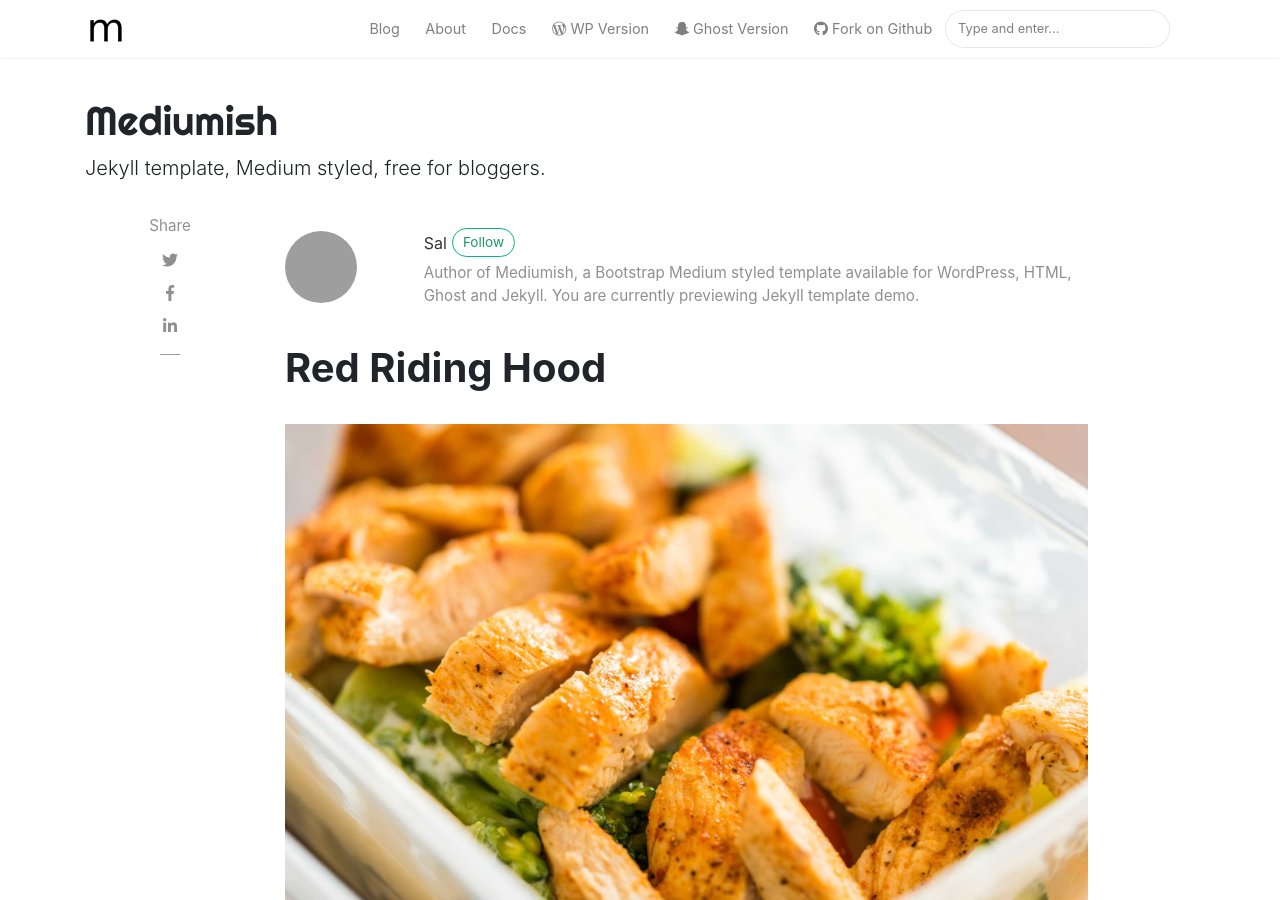
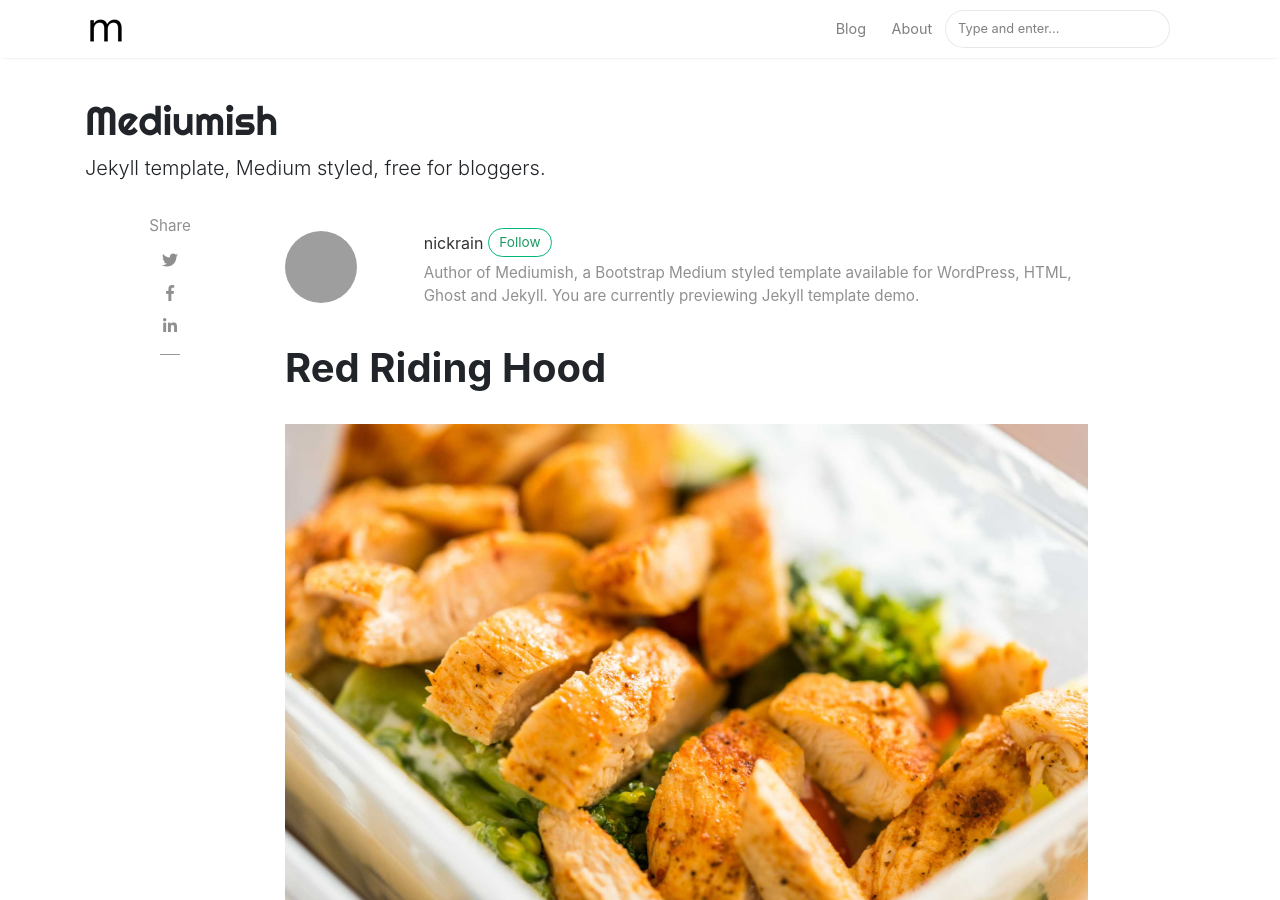
Before and after one commit to sonicrain/nickrain, a Jekyll site: the page built from _posts/2018-01-12-red-riding.md, in a window 1280 px wide and 900 px high. Built offline with Jekyll 4.4.1, drawn with Linux system fonts in a browser that asks for light colours; nearby versions of some CDN libraries; comment, search, counter and statistics services are not loaded; grey boxes are pictures that could not be loaded.

Commit message:
상단수정

```diff
--- a/_config.yml
+++ b/_config.yml
@@ -14,8 +14,8 @@ permalink: /:title/
 # Authors
 authors:
   sal:
-    name: Sal
-    display_name: Sal
+    name: nickrain
+    display_name: nickrain
     gravatar: e56154546cf4be74e393c62d1ae9f9d4
     email: wowthemesnet@gmail.com
     web: https://www.wowthemes.net
--- a/_layouts/default.html
+++ b/_layouts/default.html
@@ -73,22 +73,6 @@ ga('send', 'pageview');
 
                 <li class="nav-item">
                 <a class="nav-link" href="{{ site.baseurl }}/about">About</a>
-                </li>
-
-                <li class="nav-item">
-                <a target="_blank" class="nav-link" href="https://bootstrapstarter.com/bootstrap-templates/template-mediumish-bootstrap-jekyll/"> Docs</a>
-                </li>
-
-                <li class="nav-item">
-                <a target="_blank" class="nav-link" href="https://www.wowthemes.net/themes/mediumish-wordpress/"><i class="fab fa-wordpress-simple"></i> WP Version</a>
-                </li>
-
-                <li class="nav-item">
-                <a target="_blank" class="nav-link" href="https://www.wowthemes.net/themes/mediumish-ghost/"><i class="fab fa-snapchat-ghost"></i> Ghost Version</a>
-                </li>
-
-                <li class="nav-item">
-                <a target="_blank" class="nav-link" href="https://github.com/wowthemesnet/mediumish-theme-jekyll"><i class="fab fa-github"></i> Fork on Github</a>
                 </li>
 
                 {% include search-lunr.html %}
```
